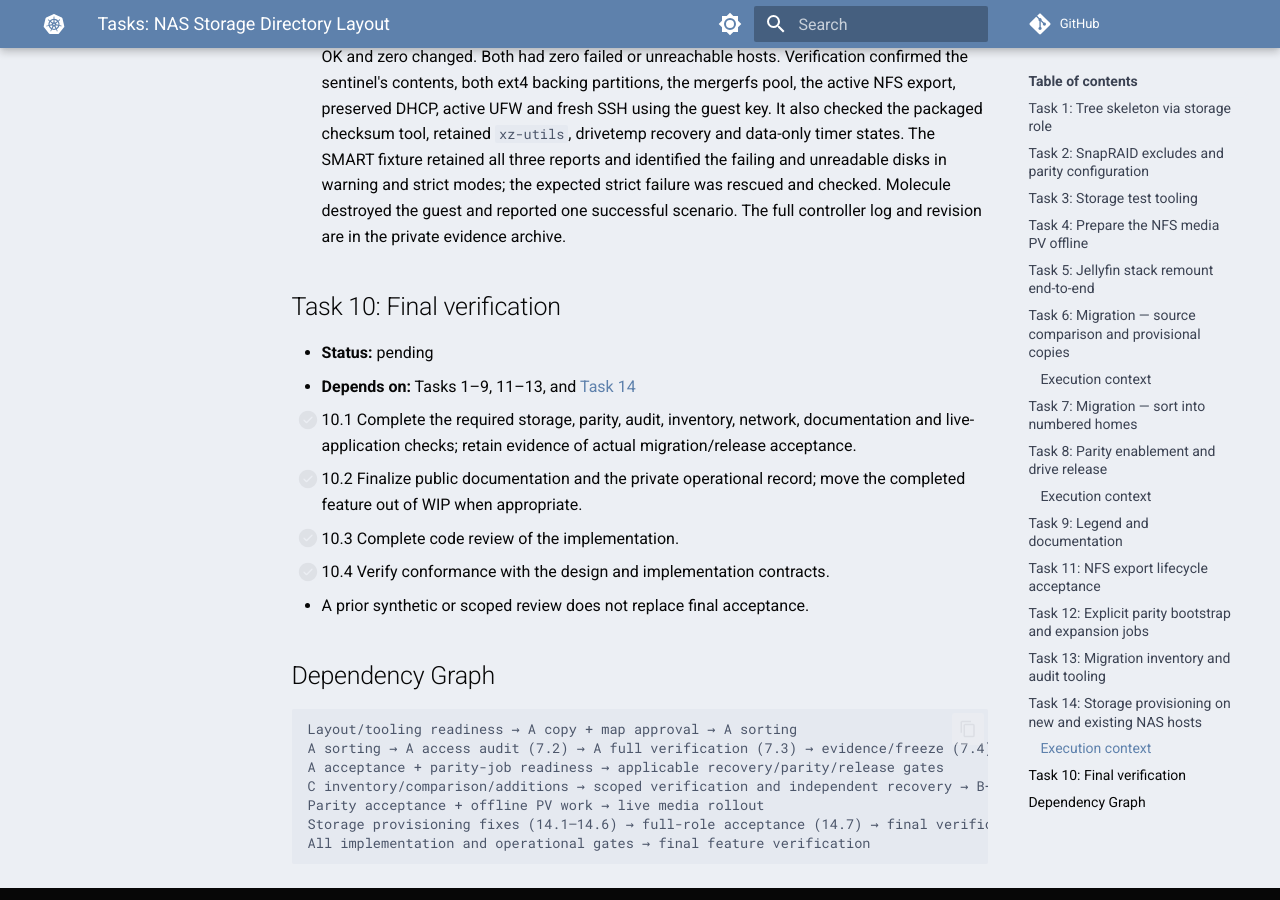
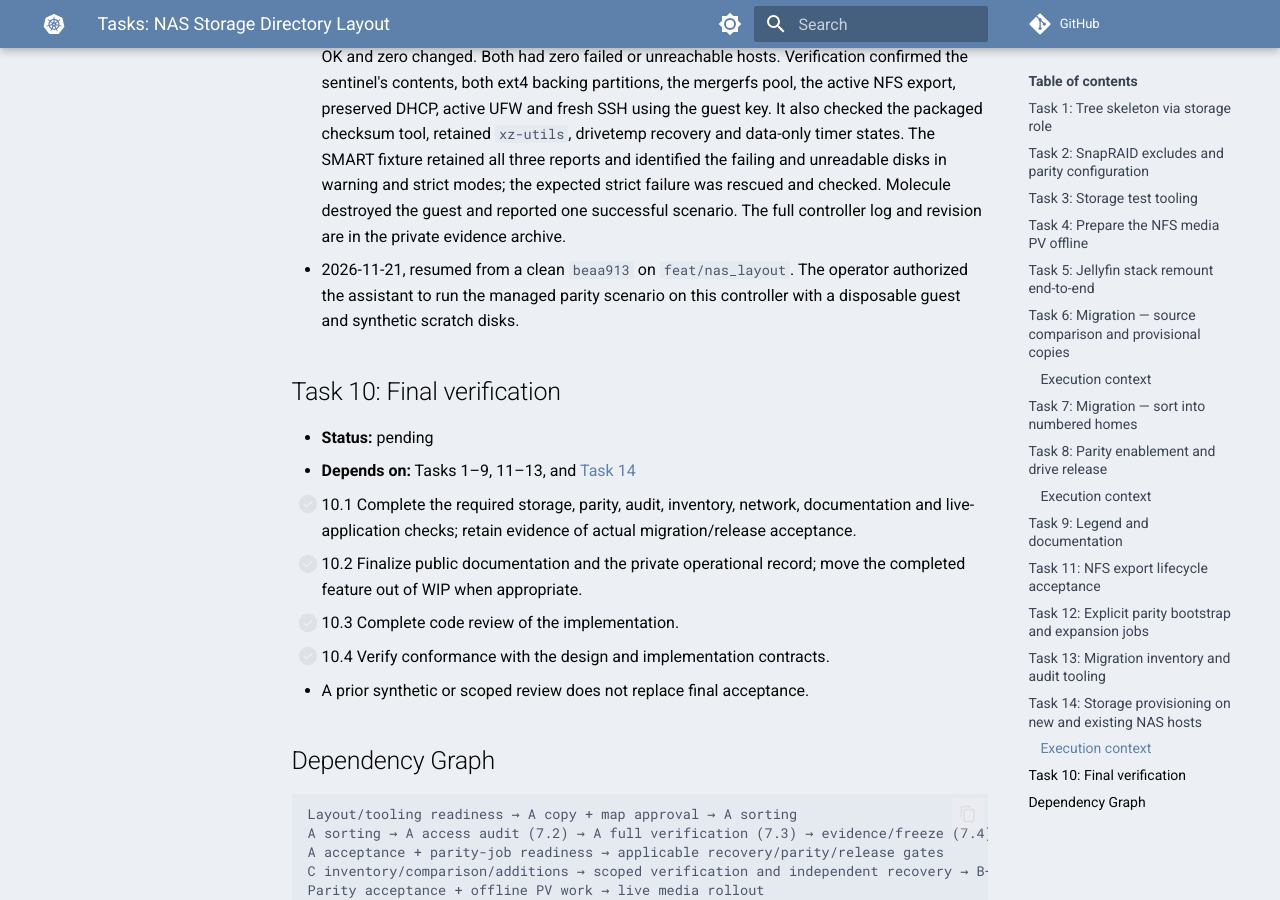
Before and after one commit to serpro69/ktchn8s, an MkDocs documentation site: the page built from docs/feat/wip/nas-storage-layout/tasks.md, in a window 1280 px wide and 900 px high, scrolled down 12657 px. Built offline with MkDocs 1.6.1 and Material for MkDocs 9.7.7, drawn with Linux system fonts in a browser that asks for light colours; comment, search, counter and statistics services are not loaded; the version menu is left out.

```diff
--- a/docs/feat/wip/nas-storage-layout/tasks.md
+++ b/docs/feat/wip/nas-storage-layout/tasks.md
@@ -445,6 +445,9 @@ accepted migration.
   modes; the expected strict failure was rescued and checked. Molecule
   destroyed the guest and reported one successful scenario. The full
   controller log and revision are in the private evidence archive.
+- 2026-11-21, resumed from a clean `beaa913` on `feat/nas_layout`. The
+  operator authorized the assistant to run the managed parity scenario on
+  this controller with a disposable guest and synthetic scratch disks.
 
 ## Task 10: Final verification
 
```
Also changed, not shown: metal/roles/storage/molecule/provision/README.md (+4 -2 lines), 5 other files.
